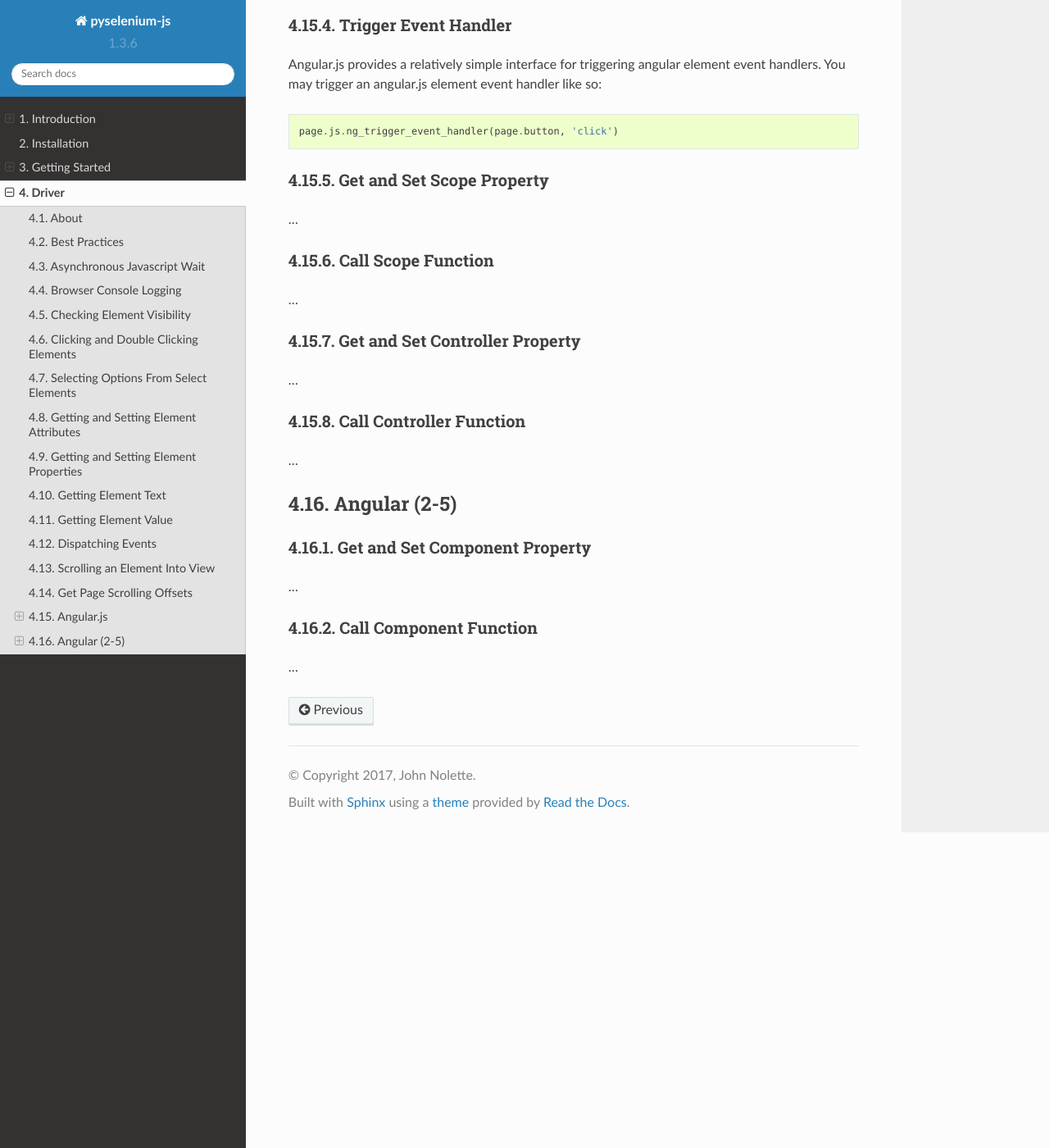
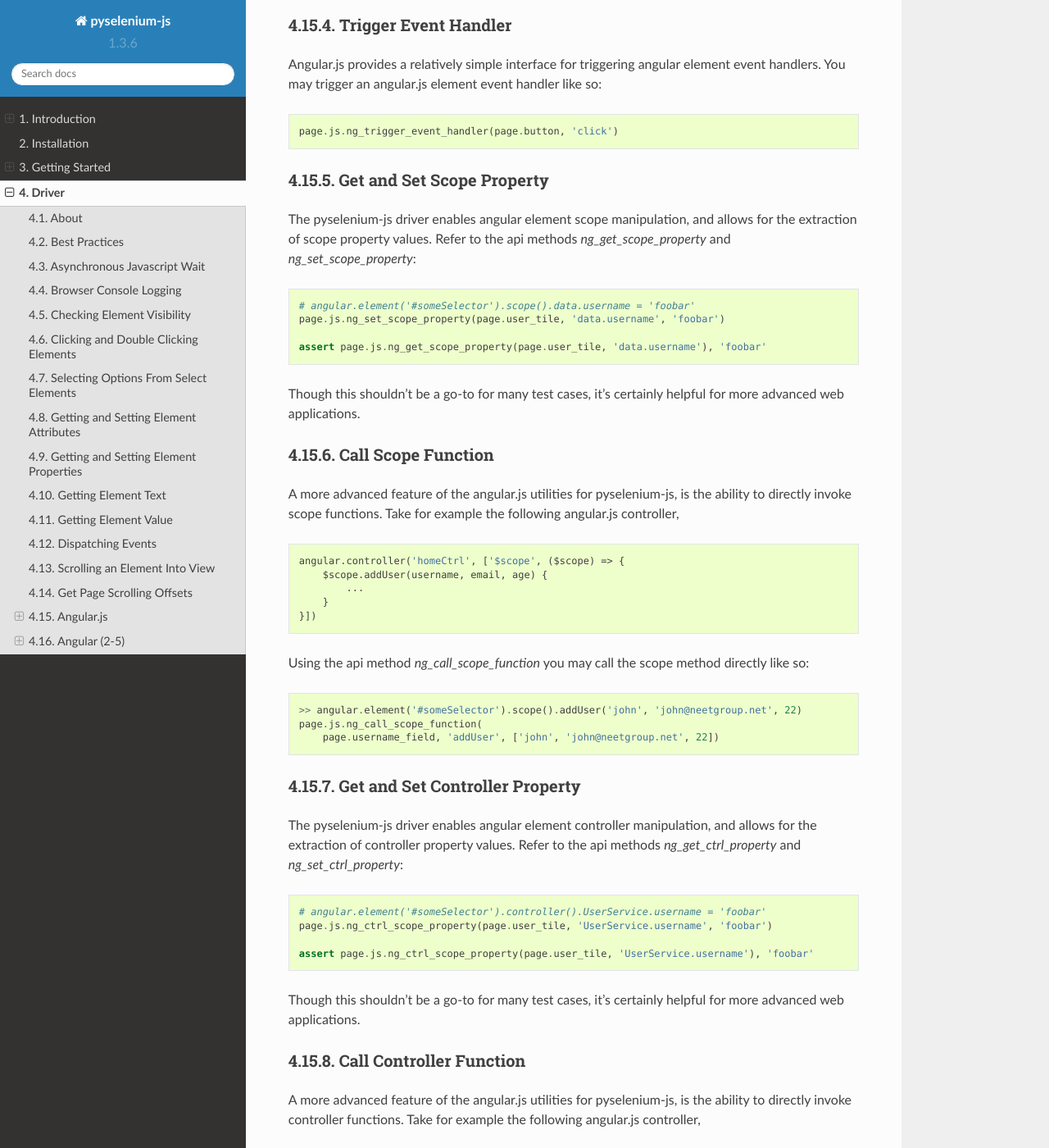
Before and after one commit to neetjn/pyselenium-js, a Sphinx documentation site: the page built from docs/driver.rst, in a window 1280 px wide and 1400 px high, scrolled down 5610 px. Shown: the whole window at 82% size. Built offline with Sphinx 7.4.7 and the Read the Docs theme 2.0.0, drawn with Linux system fonts in a browser that asks for light colours; some of the changed text lies outside the part shown.

Commit message:
Completed angular.js api documentation

```diff
--- a/docs/driver.rst
+++ b/docs/driver.rst
@@ -280,22 +280,75 @@ You may trigger an angular.js element event handler like so:
 Get and Set Scope Property
 --------------------------
 
-...
+The pyselenium-js driver enables angular element scope manipulation, and allows for the extraction of scope property values.
+Refer to the api methods *ng_get_scope_property* and *ng_set_scope_property*:
+
+.. code-block:: python
+
+    # angular.element('#someSelector').scope().data.username = 'foobar'
+    page.js.ng_set_scope_property(page.user_tile, 'data.username', 'foobar')
+
+    assert page.js.ng_get_scope_property(page.user_tile, 'data.username'), 'foobar'
+
+Though this shouldn't be a go-to for many test cases, it's certainly helpful for more advanced web applications.
 
 Call Scope Function
 -------------------
 
-...
+A more advanced feature of the angular.js utilities for pyselenium-js, is the ability to directly invoke scope functions.
+Take for example the following angular.js controller,
+
+.. code-block:: javascript
+
+    angular.controller('homeCtrl', ['$scope', ($scope) => {
+        $scope.addUser(username, email, age) {
+            ...
+        }
+    }])
+
+Using the api method *ng_call_scope_function* you may call the scope method directly like so:
+
+.. code-block:: python
+
+    >> angular.element('#someSelector').scope().addUser('john', 'john@neetgroup.net', 22)
+    page.js.ng_call_scope_function(
+        page.username_field, 'addUser', ['john', 'john@neetgroup.net', 22])
 
 Get and Set Controller Property
 -------------------------------
 
-...
+The pyselenium-js driver enables angular element controller manipulation, and allows for the extraction of controller property values.
+Refer to the api methods *ng_get_ctrl_property* and *ng_set_ctrl_property*:
+
+.. code-block:: python
+
+    # angular.element('#someSelector').controller().UserService.username = 'foobar'
+    page.js.ng_ctrl_scope_property(page.user_tile, 'UserService.username', 'foobar')
+
+    assert page.js.ng_ctrl_scope_property(page.user_tile, 'UserService.username'), 'foobar'
+
+Though this shouldn't be a go-to for many test cases, it's certainly helpful for more advanced web applications.
 
 Call Controller Function
 ------------------------
 
-...
+A more advanced feature of the angular.js utilities for pyselenium-js, is the ability to directly invoke controller functions.
+Take for example the following angular.js controller,
+
+.. code-block:: javascript
+
+    angular.controller('homeCtrl', () => {
+        this.deleteUser(userId) {
+            ...
+        }
+    })
+
+Using the api method *ng_call_ctrl_function* you may call the controller method directly like so:
+
+.. code-block:: python
+
+    >> angular.element('#someSelector').controller().deleteUser(100100)
+    page.js.ng_call_ctrl_function(page.username_field, 'deleteUser', [100100])
 
 Angular (2-5)
 =============
```
